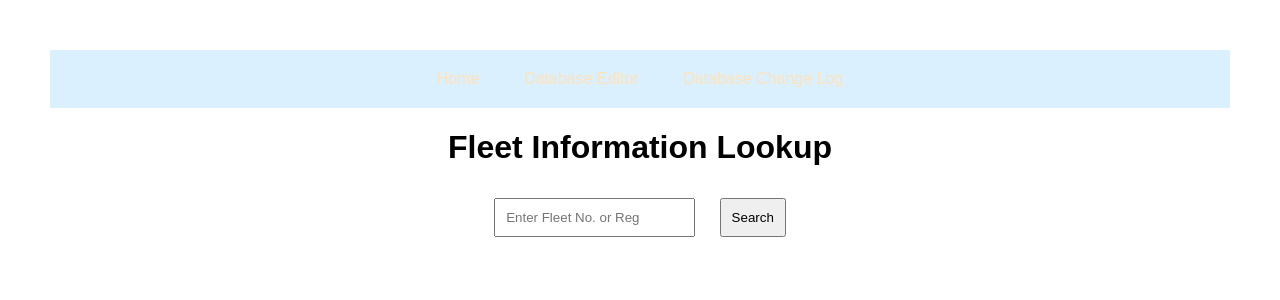
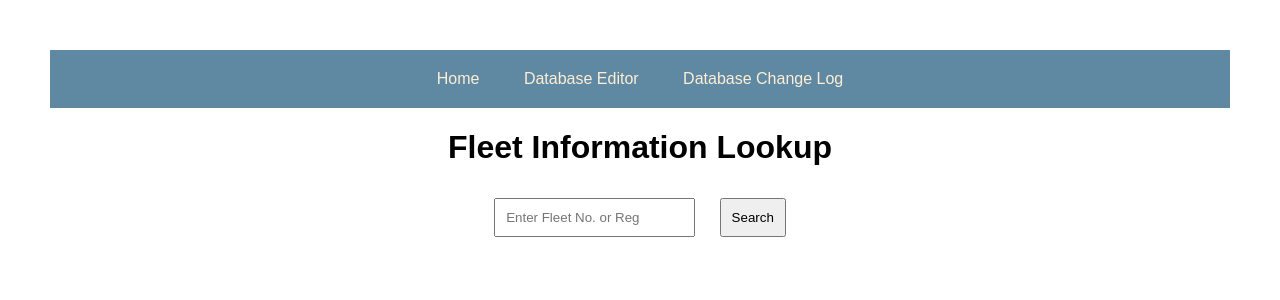
Before and after one commit to PowerGMedia/newtrackingdata, a Flask app: page / in a window 1280 px wide. Shown: the top 300 px of the page. Run offline with Flask 3, Linux system fonts and the light colour scheme.

Commit message:
Colour changes

```diff
--- a/templates/index.html
+++ b/templates/index.html
@@ -11,17 +11,17 @@
             margin: 50px;
         }
         nav {
-            background: #daf0ff;
+            background: #5f88a3;
             padding: 10px;
         }
         nav a {
-            color: rgb(255, 226, 183);
+            color: rgb(255, 238, 212);
             text-decoration: none;
             padding: 10px 20px;
             display: inline-block;
         }
         nav a:hover {
-            background: #e6ffce;
+            background: #dddddd;
         }
         input, button {
             padding: 10px;
```
